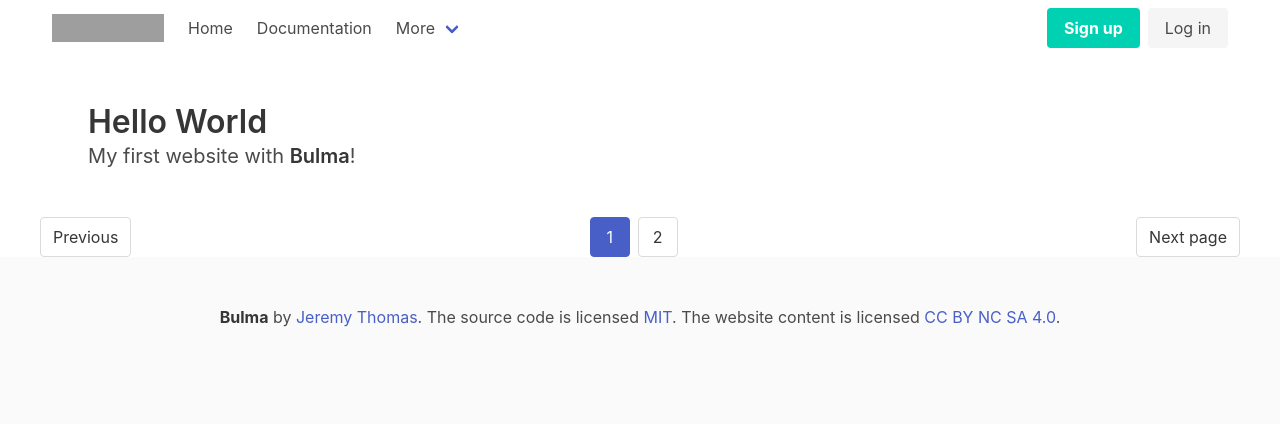
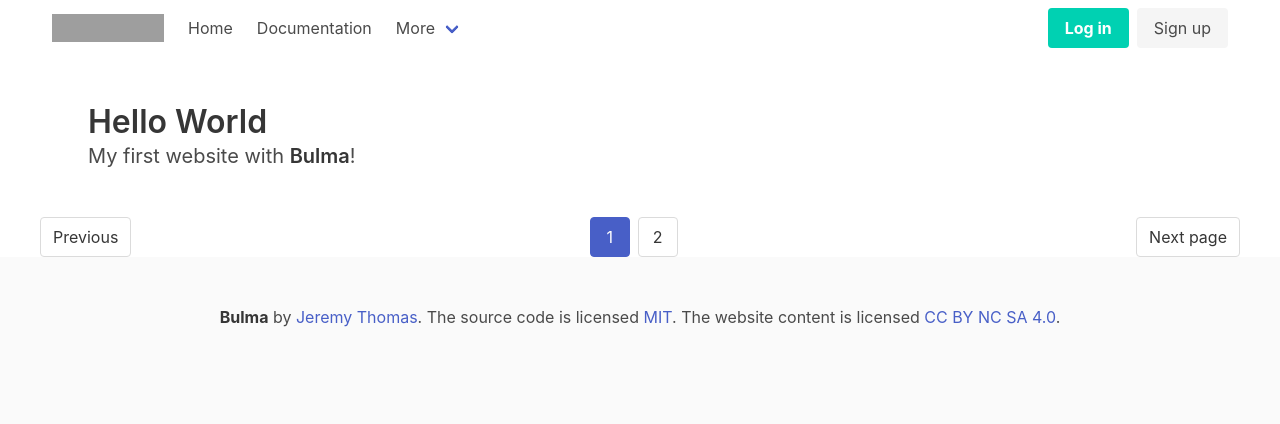
Before and after one commit to otfeb/jungle_miniProject, a Flask app: page / in a window 1280 px wide. Shown: the top 424 px of the page. Run offline with Flask 3, Linux system fonts and the light colour scheme; data that the repository does not hold is empty; grey boxes are pictures that could not be loaded.

Commit message:
fix: conflict fix

```diff
--- a/app.py
+++ b/app.py
@@ -10,8 +10,12 @@ db = client.dbjungle
 
 app = Flask(__name__)
 
+SECRET_KEY = 'JUNGLE'
+
 @app.route('/', methods=['GET'])
 def index():
+    token_receive = request.cookies.get('mytoken')
+
     page = int(request.args.get('page', 1))
     print(page)
     limit = 6
@@ -20,7 +24,16 @@ def index():
     tot_count = list(db.posts.find({},{'_id':False}))
     last_page_num = math.ceil(len(tot_count) / limit)
     print(posts)
-    return render_template("index.html", posts=posts, page=page, zip=zip, last = last_page_num)
+
+    if token_receive is not None:
+        payload = jwt.decode(token_receive, SECRET_KEY, algorithms=['HS256'])
+        user_info = db.users.find_one({'id':payload['id']})
+        return render_template("index.html", id = user_info['id'], posts=posts, page=page, zip=zip, last = last_page_num)
+    else:
+        return render_template("index.html", posts=posts, page=page, zip=zip, last = last_page_num)
+
+
+
 
 @app.route('/signUp', methods=['POST'])
 def signUp():
--- a/templates/index.html
+++ b/templates/index.html
@@ -119,8 +119,8 @@
           <div class="navbar-end">
             <div class="navbar-item">
               <div class="buttons">
-                <a class="button is-primary" onclick="singUp()"><strong>Sign up</strong></a>
-                <a class="button is-light">Log in</a>
+                <a class="button is-primary" onclick="login()"><strong>Log in</strong></a>
+                <a class="button is-light" onclick="singUp()">Sign up</a>
               </div>
             </div>
           </div>
```
